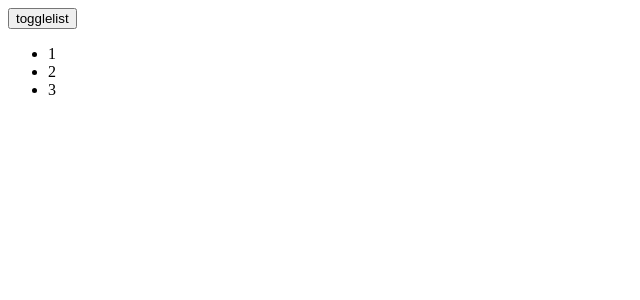
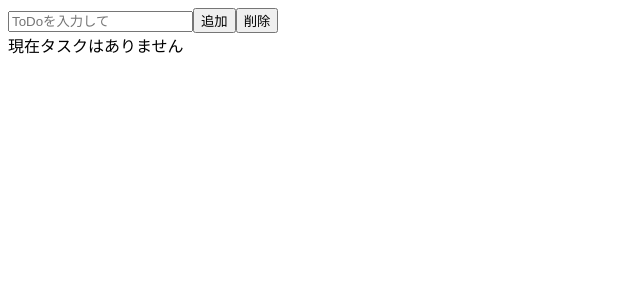
Before and after one commit to Andyyyy64/Vue, a Vue app: page / in a window 1280 px wide. Shown: the top 300 px of the page, without its empty margins (0-640 px from the left). Built offline with nearby package versions, Linux system fonts and the light colour scheme.

Commit message:
creating ToDolist with qiita

```diff
--- a/src/App.vue
+++ b/src/App.vue
@@ -2,19 +2,44 @@
 export default {
     data(){
         return {
-            items:[1,2,3],
-            show: true
+            list:[],
+            addtext:"",
+            keyword:""
         }
     },
+    methods: {
+        addtodo(){
+            if(this.addtext !== ""){
+                this.list.push({
+                    text:this.addtext,
+                    isChecked:false,
+                });
+            }
+            this.addtext = "";
+        },
+        deleteBtn(){
+            this.list = this.list.filter(function(todo){
+                return !todo.isChecked;
+            });
+        }
+    }
 }
 </script>
 
 <template>
-<div>
-    <button @click="show = !show">togglelist</button>
-    <ul v-if="show">
-        <li v-for="(item,index) in items" :key="index">{{item}}</li>
-    </ul>
-    <p v-else>list is not empty but hidden</p>
+<div class="container">
+    <input type="text" v-model="addtext" placeholder="ToDoを入力して">
+    <button @click="addtodo">追加</button>
+    <button @click="deleteBtn">削除</button>
+    <div v-if="list.length">
+        <ul v-for="(todo,index) in list" :key="index">
+            <li>
+                <span :class="{done:todo.isChecked}">
+                <input type="checkbox" v-model="todo.isChecked">{{todo.text}}
+                </span>
+            </li>
+        </ul>
+    </div>
+    <div v-else>現在タスクはありません</div>
 </div>
 </template>
```
